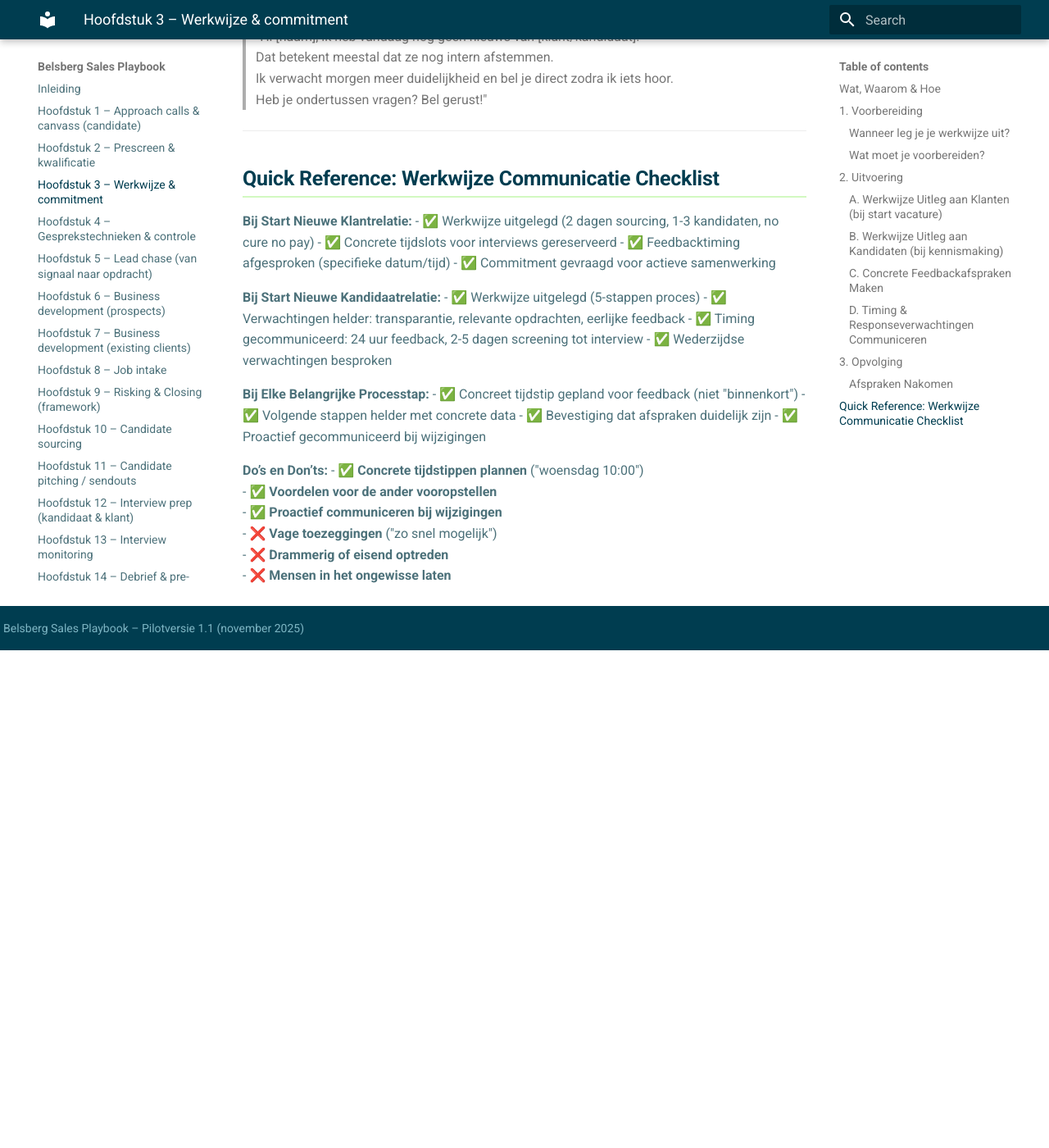
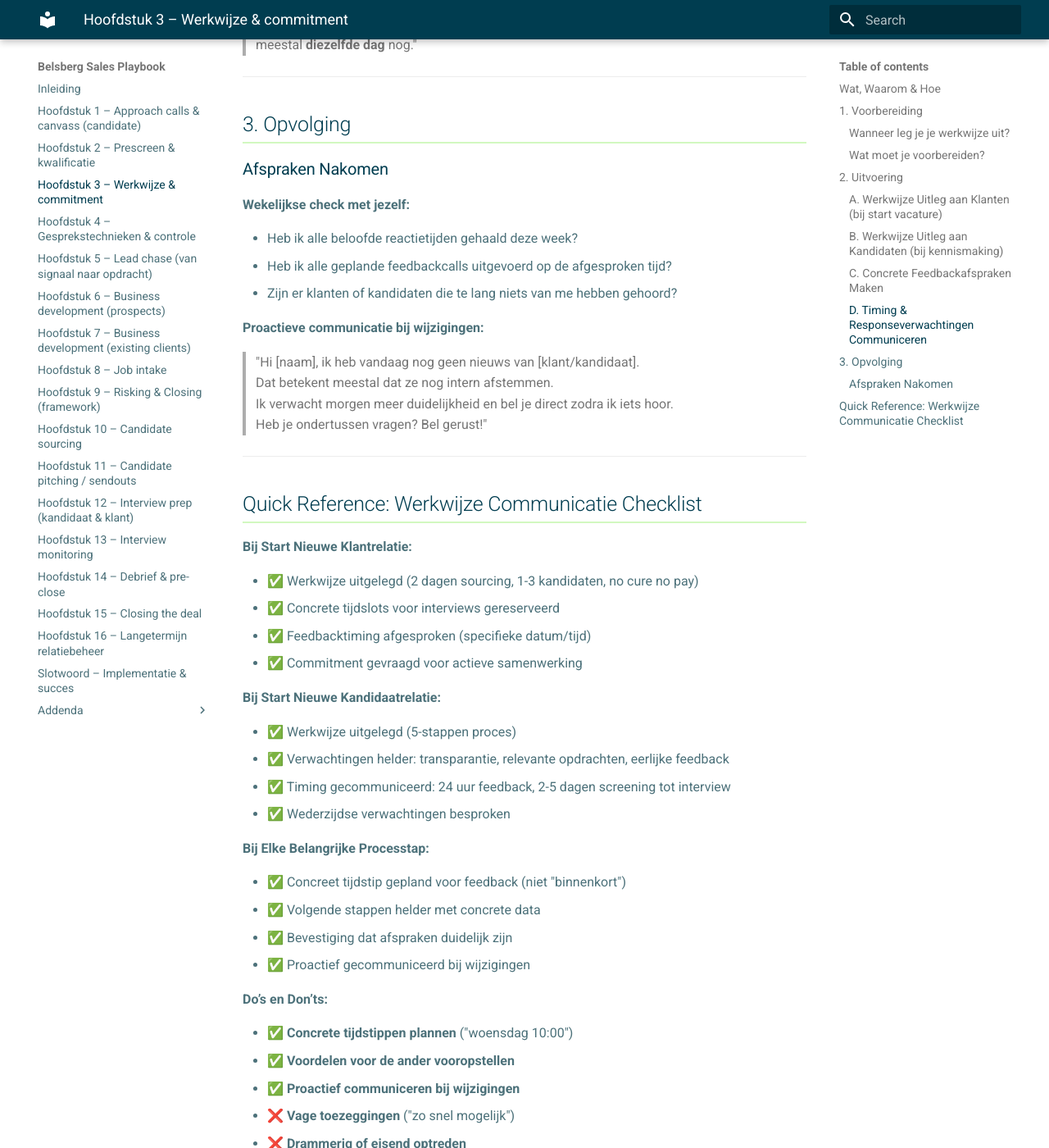
Before and after one commit to Kaap11/belsberg_playbook_webversie, an MkDocs documentation site: the page built from docs/hoofdstuk-3-werkwijze-commitment.md, in a window 1280 px wide and 1400 px high, scrolled down 4010 px. Shown: the whole window at 82% size. Built offline with MkDocs 1.6.1 and Material for MkDocs 9.7.7, drawn with Linux system fonts in a browser that asks for light colours; before the commit the page ends 4803 px from its top, so only the background shows below that; some of the changed text lies outside the part shown.

Commit message:
Update hoofdstuk-3-werkwijze-commitment.md

```diff
--- a/docs/hoofdstuk-3-werkwijze-commitment.md
+++ b/docs/hoofdstuk-3-werkwijze-commitment.md
@@ -1,6 +1,6 @@
-# **Hoofdstuk 3: Werkwijze & Commitment**
+# Hoofdstuk 3: Werkwijze & Commitment
 
-## **Wat, Waarom & Hoe**
+## Wat, Waarom & Hoe
 
 **Wat is Werkwijze & Commitment Communicatie?**
 Het transparant uitleggen van hoe Belsberg werkt, wat onze toegevoegde waarde is, en welke afspraken we maken met klanten en kandidaten. Je positioneert jezelf als regisseur van het proces die vertrouwen wekt door duidelijkheid over verwachtingen, timing en wederzijdse verantwoordelijkheden.
@@ -9,7 +9,7 @@ Het transparant uitleggen van hoe Belsberg werkt, wat onze toegevoegde waarde is
 
 - **Vertrouwen opbouwen:** Transparantie over jouw werkwijze creëert vertrouwen in jouw professionaliteit.
 - **Verwachtingen managen:** Voorkomt frustraties en misverstanden.
-- **Commitment verhogen:** Duidelijke afspraken versnellen het proces én verhogen slagingskans.
+- **Commitment verhogen:** Duidelijke afspraken versnellen het proces én verhogen de slagingskans.
 - **Onderscheiding:** De meeste bureaus communiceren slecht over proces — jij wel.
 - **Professionaliteit:** Eigenaarschap over het proces onderscheidt je als strategisch partner.
 
@@ -18,16 +18,18 @@ Door vanaf het eerste contact transparant uit te leggen wat er gaat gebeuren, wa
 
 ---
 
-## **1. Voorbereiding**
+## 1. Voorbereiding
 
 ### Wanneer leg je je werkwijze uit?
 
 **Bij Klanten:**
+
 - **Bij intake/start nieuwe vacature:** Direct bij het eerste gesprek over een opdracht.
 - **Bij nieuwe relaties:** Altijd bij het eerste contact met een nieuwe klant.
 - **Bij terugkerende klanten:** Refresh bij elke nieuwe opdracht.
 
 **Bij Kandidaten:**
+
 - **Tijdens prescreen gesprek:** Uitleg over hoe Belsberg werkt.
 - **Bij presentatie van opdracht:** Specifieke uitleg over het proces voor deze rol.
 - **Voor elk interview:** Herhaling van proces en timingverwachtingen.
@@ -35,19 +37,21 @@ Door vanaf het eerste contact transparant uit te leggen wat er gaat gebeuren, wa
 ### Wat moet je voorbereiden?
 
 **Voor Klantgesprekken:**
+
 - Ken de urgentie van de vacature en projectcontext.
 - Bepaal hoeveel tijd je kunt investeren in sourcing (standaard: 2 dagen dedicated tijd).
 - Check beschikbaarheid in je agenda voor kandidaatgesprekken.
 - Bereid voor: hoeveel kandidaten ga je maximaal voorstellen (1-3).
 
 **Voor Kandidaatgesprekken:**
+
 - Check welke fase de kandidaat in zit.
 - Weet wat de kandidaat al weet over Belsberg.
 - Bereid je voor op eventuele miscommunicatie uit het verleden.
 
 ---
 
-## **2. Uitvoering**
+## 2. Uitvoering
 
 ### A. Werkwijze Uitleg aan Klanten (bij start vacature)
 
@@ -67,7 +71,7 @@ Door vanaf het eerste contact transparant uit te leggen wat er gaat gebeuren, wa
 >
 > **Commitmentvraag:** Kunnen we dit afspreken?"
 
-Voor uitgebreide scripts en varianten, zie **Addendum E, Scripts E11-E13**.
+Voor uitgebreide scripts en varianten, zie *Addendum E, Scripts E11-E13*.
 
 ---
 
@@ -98,7 +102,7 @@ Voor uitgebreide scripts en varianten, zie **Addendum E, Scripts E11-E13**.
 >
 > Vragen?"
 
-Voor volledige scripts, zie **Addendum E, Scripts E14-E15**.
+Voor volledige scripts, zie *Addendum E, Scripts E14-E15*.
 
 ---
 
@@ -107,17 +111,21 @@ Voor volledige scripts, zie **Addendum E, Scripts E14-E15**.
 **Het probleem:**
 Klanten zeggen "ja" op afspraken, maar geven vervolgens toch laat of geen feedback omdat er **geen concreet tijdstip** is afgesproken.
 
-**De oplossing:** Plan feedbackmomenten direct in.
+**De oplossing:**
+Plan feedbackmomenten direct in.
 
 **Voorbeeld bij klant:**
+
 > "Ik stuur de profielen door, verspreid over de komende 2 dagen — het is nu maandag.
 > Wat als we **woensdagochtend om 10:00 uur** kort bellen om samen af te stemmen wat de volgende stap is?
 > Mocht je voor dat moment al tijd hebben om naar de cv’s te kijken, heel graag — dan kunnen we tijdens het belmoment meteen doorpakken. Deal?"
 
 **Voorbeeld bij kandidaat:**
+
 > "Ik bel je **morgen tussen 14:00 en 15:00** zodra ik feedback van de klant heb ontvangen. Houd je telefoon in de buurt!"
 
 **Focus op voordelen voor de ander:**
+
 - ❌ **Niet:** "Ik wil graag snel feedback."
 - ✅ **Wel:** "Zodat jullie geen goede kandidaten mislopen."
 
@@ -126,6 +134,7 @@ Klanten zeggen "ja" op afspraken, maar geven vervolgens toch laat of geen feedba
 ### D. Timing & Responseverwachtingen Communiceren
 
 **Naar kandidaten:**
+
 > "Ik streef ernaar op dezelfde dag of eerder te reageren op je berichten tijdens kantooruren.
 > Voor urgente zaken kun je me altijd bellen."
 >
@@ -133,20 +142,23 @@ Klanten zeggen "ja" op afspraken, maar geven vervolgens toch laat of geen feedba
 > Van interview tot feedback krijg je **dezelfde dag** nog — meestal binnen 2 uur nadat ik met de klant heb gesproken."
 
 **Naar klanten:**
+
 > "Na het interview bel ik eerst de kandidaat voor feedback (binnen 2 uur). Daarna bel ik jullie, meestal **diezelfde dag** nog."
 
 ---
 
-## **3. Opvolging**
+## 3. Opvolging
 
 ### Afspraken Nakomen
 
 **Wekelijkse check met jezelf:**
+
 - Heb ik alle beloofde reactietijden gehaald deze week?
 - Heb ik alle geplande feedbackcalls uitgevoerd op de afgesproken tijd?
 - Zijn er klanten of kandidaten die te lang niets van me hebben gehoord?
 
 **Proactieve communicatie bij wijzigingen:**
+
 > "Hi [naam], ik heb vandaag nog geen nieuws van [klant/kandidaat].
 > Dat betekent meestal dat ze nog intern afstemmen.
 > Ik verwacht morgen meer duidelijkheid en bel je direct zodra ik iets hoor.
@@ -154,27 +166,31 @@ Klanten zeggen "ja" op afspraken, maar geven vervolgens toch laat of geen feedba
 
 ---
 
-## **Quick Reference: Werkwijze Communicatie Checklist**
+## Quick Reference: Werkwijze Communicatie Checklist
 
 **Bij Start Nieuwe Klantrelatie:**
+
 - ✅ Werkwijze uitgelegd (2 dagen sourcing, 1-3 kandidaten, no cure no pay)
 - ✅ Concrete tijdslots voor interviews gereserveerd
 - ✅ Feedbacktiming afgesproken (specifieke datum/tijd)
 - ✅ Commitment gevraagd voor actieve samenwerking
 
 **Bij Start Nieuwe Kandidaatrelatie:**
+
 - ✅ Werkwijze uitgelegd (5-stappen proces)
 - ✅ Verwachtingen helder: transparantie, relevante opdrachten, eerlijke feedback
 - ✅ Timing gecommuniceerd: 24 uur feedback, 2-5 dagen screening tot interview
 - ✅ Wederzijdse verwachtingen besproken
 
 **Bij Elke Belangrijke Processtap:**
+
 - ✅ Concreet tijdstip gepland voor feedback (niet "binnenkort")
 - ✅ Volgende stappen helder met concrete data
 - ✅ Bevestiging dat afspraken duidelijk zijn
 - ✅ Proactief gecommuniceerd bij wijzigingen
 
 **Do’s en Don’ts:**
+
 - ✅ **Concrete tijdstippen plannen** ("woensdag 10:00")
 - ✅ **Voordelen voor de ander vooropstellen**
 - ✅ **Proactief communiceren bij wijzigingen**
```
